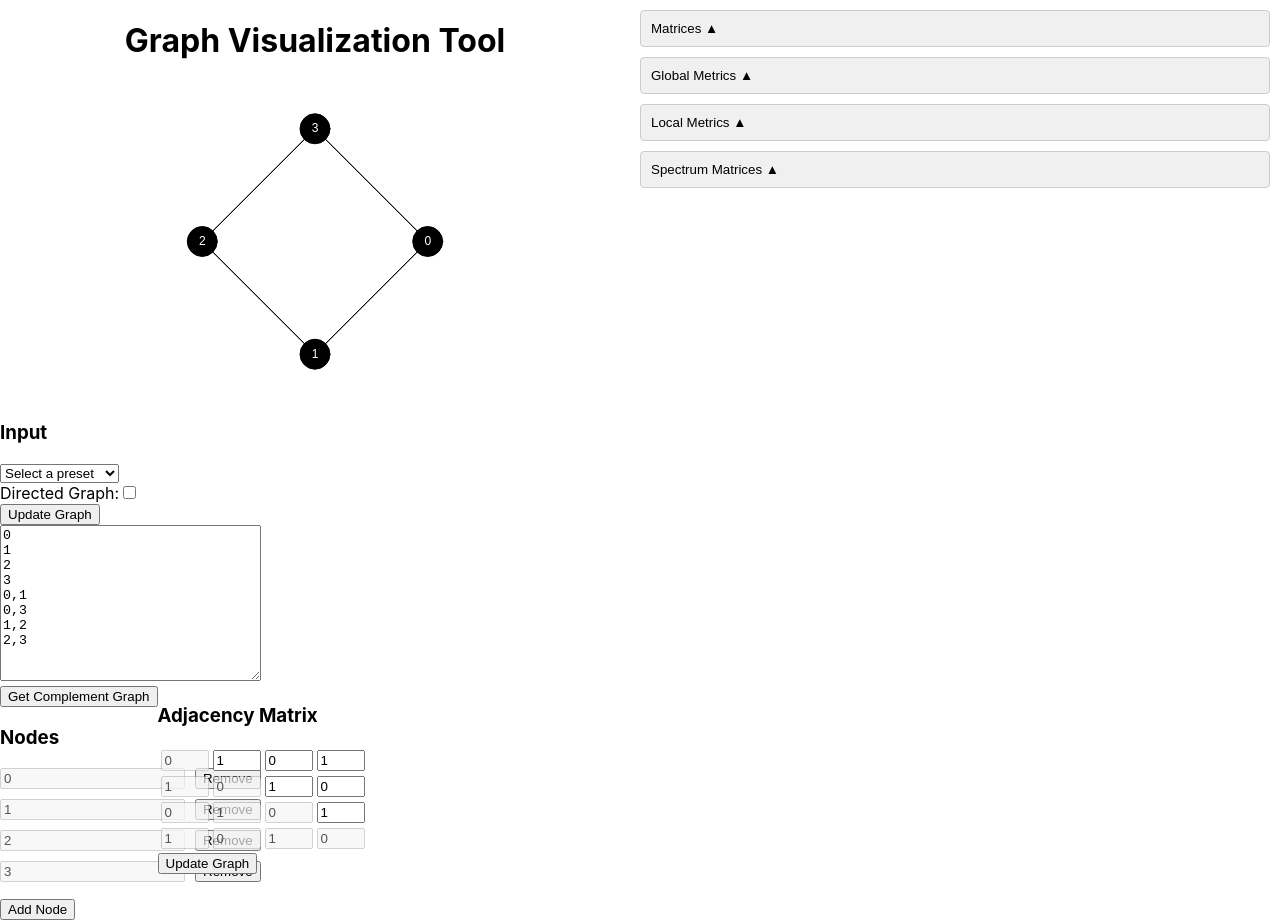
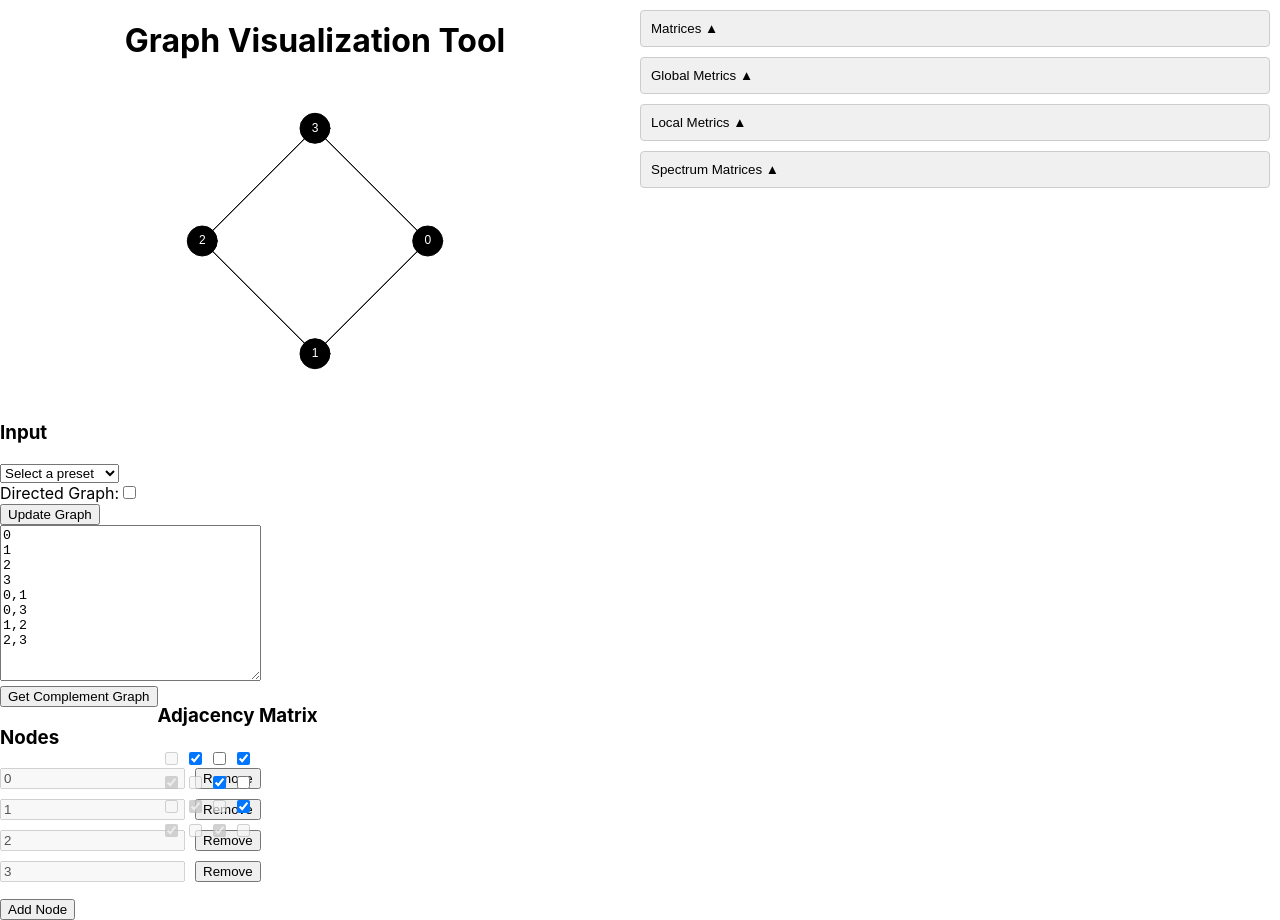
Before and after one commit to JorisAR/GraphTool, a React (Create React App) app: page / in a window 1280 px wide. Built offline with nearby package versions, Linux system fonts and the light colour scheme.

Commit message:
Rework Adjacency Matrix Rework how data is passed

```diff
--- a/src/App.tsx
+++ b/src/App.tsx
@@ -20,25 +20,9 @@ const App: React.FC = () => {
     ];
 
     const [graph, setGraph] = useState(Graph.fromNodesAndLinks(initialNodes, initialLinks));
-    const [graphString, setGraphString] = useState(graph.toString());
 
-    const handleUpdateGraph = (nodes: number[], links: [number, number][]) => {
-        const newGraph = Graph.fromNodesAndLinks(nodes, links);
-        setGraph(newGraph);
-        setGraphString(newGraph.toString());
-    };
-
-    const handleUpdateGraphString = (newGraphString: string, isDirected : boolean) => {
-        setGraphString(newGraphString);
-
-        const lines = newGraphString.split('\n').map(line => line.trim()).filter(line => line);
-        const nodes = lines.filter(line => !line.includes(',') &&  !isNaN(Number(line))).map(Number);
-        const links = lines.filter(line => line.includes(',')).map(line => {
-            const [a, b] = line.split(',').map(Number);
-            return [a, b] as [number, number];
-        });
-
-        setGraph(Graph.fromNodesAndLinks(nodes, links, isDirected));
+    const handleUpdateGraph = (graph: Graph) => {
+        setGraph(graph);
     };
 
     return (
@@ -53,8 +37,8 @@ const App: React.FC = () => {
                     <GraphVisualiserComponent graph={graph} />
                 </div>
                 <div style={{ height: '50%' }}>
-                    <GraphInputComponent graphString={graphString} onUpdateGraphString={handleUpdateGraphString} />
-                    <GraphMatrixComponent graph={graph} onUpdateGraphString={handleUpdateGraphString} />
+                    <GraphInputComponent graph={graph} onUpdateGraph={handleUpdateGraph} />
+                    <GraphMatrixComponent graph={graph} onUpdateGraph={handleUpdateGraph} />
                 </div>
             </div>
             <div style={{ width: '50%', padding: '10px' }}>
--- a/src/Graphs/Graph.ts
+++ b/src/Graphs/Graph.ts
@@ -6,7 +6,7 @@ class Graph {
     private adjacencyMatrix: Matrix;
     private nodeAliasMap: Map<number, number>;
     private nodeList: number[];
-    public isDirected: boolean;
+    private isDirected: boolean;
 
     constructor(matrix?: Matrix, nodeList?: number[], isDirected = false) {
         this.adjacencyMatrix = matrix || math.matrix();
@@ -18,6 +18,28 @@ class Graph {
             nodeList.forEach((node, index) => {
                 this.nodeAliasMap.set(node, index);
             });
+        }
+
+        if(!isDirected) this.makeSymmetric();
+    }
+
+    public getIsDirected() : boolean {
+        return this.isDirected;
+    }
+
+    public setIsDirected(value: boolean) {
+        if(!value) {
+            this.makeSymmetric();
+        }
+        this.isDirected = value;
+    }
+
+    public makeSymmetric() {
+        const size = this.adjacencyMatrix.size()[0];
+        for(let i = 1; i < size; i++) {
+            for(let j = 0; j < i; j++) {
+                this.adjacencyMatrix.set([i,j], this.adjacencyMatrix.get([j,i]));
+            }
         }
     }
 
@@ -168,19 +190,24 @@ class Graph {
         return diameter;
     }
 
-    public getSpectralDecomposition(): { X: Matrix, Diag: Matrix } {
+    public getSpectralDecomposition(): { vectors: Matrix, values: Matrix } {
+        try {
             let { eigenvectors } = math.eigs(this.adjacencyMatrix);
-
             eigenvectors = eigenvectors.sort((a, b) => (b.value as number) - (a.value as number));
-
             const eigenVectors = eigenvectors.map((obj: any) => obj.vector);
             const Values = eigenvectors.map((obj: any) => obj.value);
-
             const X = math.round(math.transpose(math.matrix(eigenVectors)), 3) as Matrix;
             const Diag = math.round(math.matrix(math.diag(Values)), 3) as Matrix;
+            return { vectors: X, values: Diag };
+        } catch (error) {
+            console.error("Eigenvalues failed to converge:", error);
+            const size = this.adjacencyMatrix.size();
+            const I = math.identity(size[0]) as Matrix;
+            const J = math.matrix(math.zeros(size[0], size[1]));
+            return { vectors: I, values: J };
+        }
+    }
 
-        return { X, Diag };
-    }
 
 
     public toString(): string {
--- a/src/Graphs/GraphInputComponent.tsx
+++ b/src/Graphs/GraphInputComponent.tsx
@@ -1,46 +1,58 @@
 import React, { useState, useEffect } from 'react';
+import Graph from "Graphs/Graph";
 
 interface GraphInputComponentProps {
-    graphString: string;
-    onUpdateGraphString: (graphString: string, isDirected: boolean) => void;
+    graph: Graph;
+    onUpdateGraph: (graph: Graph) => void;
 }
 
-const GraphInputComponent: React.FC<GraphInputComponentProps> = ({ graphString, onUpdateGraphString }) => {
-    const [input, setInput] = useState(graphString);
+const GraphInputComponent: React.FC<GraphInputComponentProps> = ({ graph, onUpdateGraph }) => {
+    const [input, setInput] = useState(graph.toString());
     const [presets, setPresets] = useState<{ name: string, content: string }[]>([]);
     const [selectedPreset, setSelectedPreset] = useState<string | null>(null);
-    const [isDirected, setIsDirected] = useState(false);
+    const [isDirected, setIsDirected] = useState(graph.getIsDirected());
 
     useEffect(() => {
-        setInput(graphString);
-    }, [graphString]);
+        setInput(graph.toString());
+        setIsDirected(graph.getIsDirected());
+    }, [graph]);
 
     useEffect(() => {
         const loadPresets = async () => {
             const root = process.env.PUBLIC_URL + '/presets';
             const response = await fetch(root + '/list.json');
             const files = await response.json();
-
             const presetPromises = files.map(async (file: string) => {
                 const response = await fetch(root + `/${file}`);
                 const content = await response.text();
                 const name = content.split('\n')[0].split(':')[1].trim();
                 return { name, content };
             });
-
             const loadedPresets = await Promise.all(presetPromises);
             setPresets(loadedPresets);
         };
-
         loadPresets();
     }, []);
+
+    const stringToGraph = (newGraphString: string, isDirected: boolean) => {
+        const lines = newGraphString.split('\n').map(line => line.trim()).filter(line => line);
+        const nodes = lines.filter(line => !line.includes(',') && !isNaN(Number(line))).map(Number);
+        const links = lines.filter(line => line.includes(',')).map(line => {
+            const [a, b] = line.split(',').map(Number);
+            return [a, b] as [number, number];
+        });
+        let result = Graph.fromNodesAndLinks(nodes, links, isDirected);
+        result.makeSymmetric();
+        return result;
+    };
 
     const handleChange = (e: React.ChangeEvent<HTMLTextAreaElement>) => {
         setInput(e.target.value);
     };
 
     const handleUpdate = () => {
-        onUpdateGraphString(input, isDirected);
+        const newGraph = stringToGraph(input, isDirected);
+        onUpdateGraph(newGraph);
     };
 
     const handlePresetChange = (e: React.ChangeEvent<HTMLSelectElement>) => {
@@ -48,13 +60,16 @@ const GraphInputComponent: React.FC<GraphInputComponentProps> = ({ graphString,
         if (preset) {
             setSelectedPreset(preset.name);
             setInput(preset.content);
-            onUpdateGraphString(preset.content, isDirected);
+            const newGraph = stringToGraph(preset.content, isDirected);
+            onUpdateGraph(newGraph);
         }
     };
 
     const handleToggleChange = (e: React.ChangeEvent<HTMLInputElement>) => {
-        setIsDirected(e.target.checked);
-        onUpdateGraphString(graphString, e.target.checked);
+        const directed = e.target.checked;
+        setIsDirected(directed);
+        const newGraph = Graph.fromAdjacencyMatrix(graph.getAdjacencyMatrix(), graph.getNodeList(), directed);
+        onUpdateGraph(newGraph);
     };
 
     return (
--- a/src/Graphs/GraphMatrixComponent.tsx
+++ b/src/Graphs/GraphMatrixComponent.tsx
@@ -6,25 +6,26 @@ const math = create(all);
 
 interface GraphMatrixComponentProps {
     graph: Graph;
-    onUpdateGraphString: (graphString: string, isDirected: boolean) => void;
+    onUpdateGraph: (graph: Graph) => void;
 }
 
-const GraphMatrixComponent: React.FC<GraphMatrixComponentProps> = ({ graph, onUpdateGraphString }) => {
-    const [matrix, setMatrix] = useState<number[][]>([]);
-    const [nodes, setNodes] = useState<number[]>([]);
+const GraphMatrixComponent: React.FC<GraphMatrixComponentProps> = ({ graph, onUpdateGraph }) => {
+    const [matrix, setMatrix] = useState<number[][]>(graph.getAdjacencyMatrix().toArray() as number[][]);
+    const [nodes, setNodes] = useState<number[]>(graph.getNodeList());
 
     useEffect(() => {
         setMatrix(graph.getAdjacencyMatrix().toArray() as number[][]);
         setNodes(graph.getNodeList());
     }, [graph]);
 
-    const handleMatrixChange = (e: React.ChangeEvent<HTMLInputElement>, i: number, j: number) => {
+    const handleMatrixChange = (i: number, j: number) => {
         const newMatrix = [...matrix];
-        newMatrix[i][j] = Number(e.target.value);
-        if (!graph.isDirected) {
-            newMatrix[j][i] = Number(e.target.value);
+        newMatrix[i][j] = newMatrix[i][j] === 0 ? 1 : 0;
+        if (!graph.getIsDirected()) {
+            newMatrix[j][i] = newMatrix[i][j];
         }
         setMatrix(newMatrix);
+        onUpdateGraph(Graph.fromAdjacencyMatrix(math.matrix(newMatrix), graph.getNodeList(), graph.getIsDirected()));
     };
 
     const handleNodesChange = (e: React.ChangeEvent<HTMLInputElement>, index: number) => {
@@ -36,40 +37,23 @@ const GraphMatrixComponent: React.FC<GraphMatrixComponentProps> = ({ graph, onUp
     const handleAddNode = () => {
         const newNodes = [...nodes, nodes.length];
         setNodes(newNodes);
-
         const newMatrix = matrix.map(row => [...row, 0]);
         newMatrix.push(Array(newNodes.length).fill(0));
         setMatrix(newMatrix);
-
-        onUpdateGraphString(Graph.fromAdjacencyMatrix(math.matrix(newMatrix), newNodes, graph.isDirected).toString(), graph.isDirected);
+        onUpdateGraph(Graph.fromAdjacencyMatrix(math.matrix(newMatrix), newNodes, graph.getIsDirected()));
     };
 
     const handleRemoveNode = (index: number) => {
         const newNodes = nodes.filter((_, i) => i !== index);
         setNodes(newNodes);
-
         const newMatrix = matrix.filter((_, i) => i !== index).map(row => row.filter((_, j) => j !== index));
         setMatrix(newMatrix);
-
-        onUpdateGraphString(Graph.fromAdjacencyMatrix(math.matrix(newMatrix), newNodes, graph.isDirected).toString(), graph.isDirected);
-    };
-
-    const handleUpdate = () => {
-        const newLinks: [number, number][] = [];
-        for (let i = 0; i < matrix.length; i++) {
-            for (let j = 0; j < matrix[i].length; j++) {
-                if (matrix[i][j] !== 0) {
-                    newLinks.push([nodes[i], nodes[j]]);
-                }
-            }
-        }
-        const newGraph = Graph.fromNodesAndLinks(nodes, newLinks, graph.isDirected);
-        onUpdateGraphString(newGraph.toString(), graph.isDirected);
+        onUpdateGraph(Graph.fromAdjacencyMatrix(math.matrix(newMatrix), newNodes, graph.getIsDirected()));
     };
 
     const handleComplement = () => {
-        const newGraph = Graph.fromAdjacencyMatrix(graph.getComplementGraph(), nodes, graph.isDirected);
-        onUpdateGraphString(newGraph.toString(), graph.isDirected);
+        const newGraph = Graph.fromAdjacencyMatrix(graph.getComplementGraph(), nodes, graph.getIsDirected());
+        onUpdateGraph(newGraph);
     };
 
     return (
@@ -92,7 +76,6 @@ const GraphMatrixComponent: React.FC<GraphMatrixComponentProps> = ({ graph, onUp
                     ))}
                 </ul>
                 <button onClick={handleAddNode}>Add Node</button>
-                {/*<button onClick={handleUpdate}>Update Graph</button>*/}
             </div>
             <div style={{ width: '75%' }}>
                 <h3>Adjacency Matrix</h3>
@@ -103,11 +86,10 @@ const GraphMatrixComponent: React.FC<GraphMatrixComponentProps> = ({ graph, onUp
                             {row.map((cell, j) => (
                                 <td key={j}>
                                     <input
-                                        type="number"
-                                        value={cell}
-                                        onChange={(e) => handleMatrixChange(e, i, j)}
-                                        style={{ width: '40px' }}
-                                        disabled={!graph.isDirected && j < i || j === i}
+                                        type="checkbox"
+                                        checked={cell === 1}
+                                        onChange={() => handleMatrixChange(i, j)}
+                                        disabled={!graph.getIsDirected() && j < i || j === i}
                                     />
                                 </td>
                             ))}
@@ -115,9 +97,7 @@ const GraphMatrixComponent: React.FC<GraphMatrixComponentProps> = ({ graph, onUp
                     ))}
                     </tbody>
                 </table>
-                <button onClick={handleUpdate}>Update Graph</button>
             </div>
-
         </div>
     );
 };
--- a/src/Graphs/GraphSpectrumTab.tsx
+++ b/src/Graphs/GraphSpectrumTab.tsx
@@ -9,11 +9,11 @@ interface GraphSpectrumTabProps {
 }
 
 const GraphSpectrumTab: React.FC<GraphSpectrumTabProps> = ({ graph }) => {
-    const { X, Diag } = graph.getSpectralDecomposition();
+    const { vectors, values } = graph.getSpectralDecomposition();
 
 
-    const XString = `\\begin{bmatrix} ${(X.toArray() as number[][]).map(row => row.join(' & ')).join(' \\\\ ')} \\end{bmatrix}`;
-    const DiagString = `\\begin{bmatrix} ${(Diag.toArray() as number[][]).map(row => row.join(' & ')).join(' \\\\ ')} \\end{bmatrix}`;
+    const XString = `\\begin{bmatrix} ${(vectors.toArray() as number[][]).map(row => row.join(' & ')).join(' \\\\ ')} \\end{bmatrix}`;
+    const DiagString = `\\begin{bmatrix} ${(values.toArray() as number[][]).map(row => row.join(' & ')).join(' \\\\ ')} \\end{bmatrix}`;
 
     return (
         <CollapsibleTab title="Spectrum Matrices">
--- a/src/Graphs/GraphVisualiser.ts
+++ b/src/Graphs/GraphVisualiser.ts
@@ -145,7 +145,7 @@ class GraphVisualiser {
                     p.line(x, y, xJ, yJ);
 
                     // Draw arrowhead for directed edges
-                    if (this.graph.isDirected) {
+                    if (this.graph.getIsDirected()) {
                         const angle = Math.atan2(yJ - y, xJ - x);
                         const arrowSize = 10;
 
```
Lines whose indentation alone changed are shown as unchanged.
